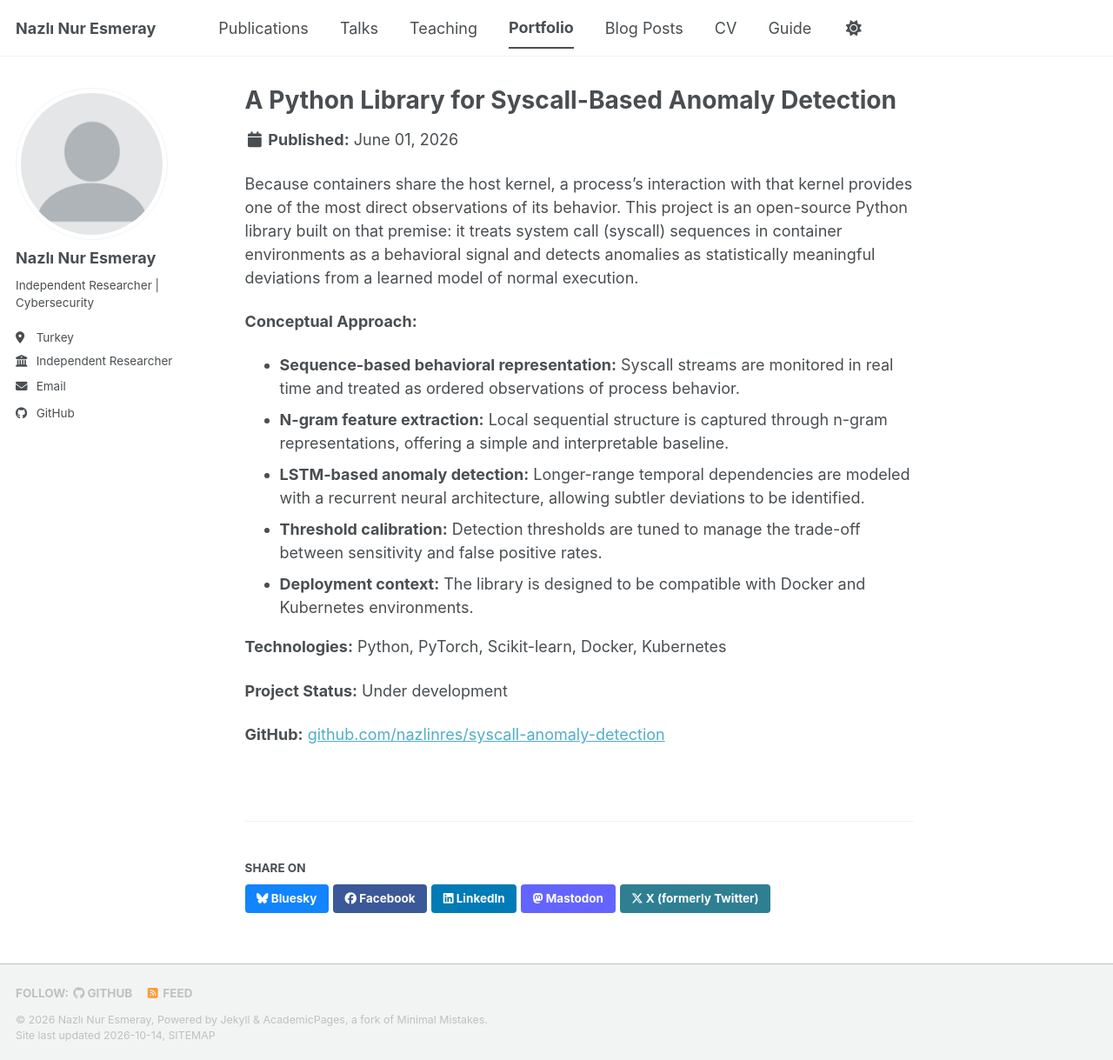
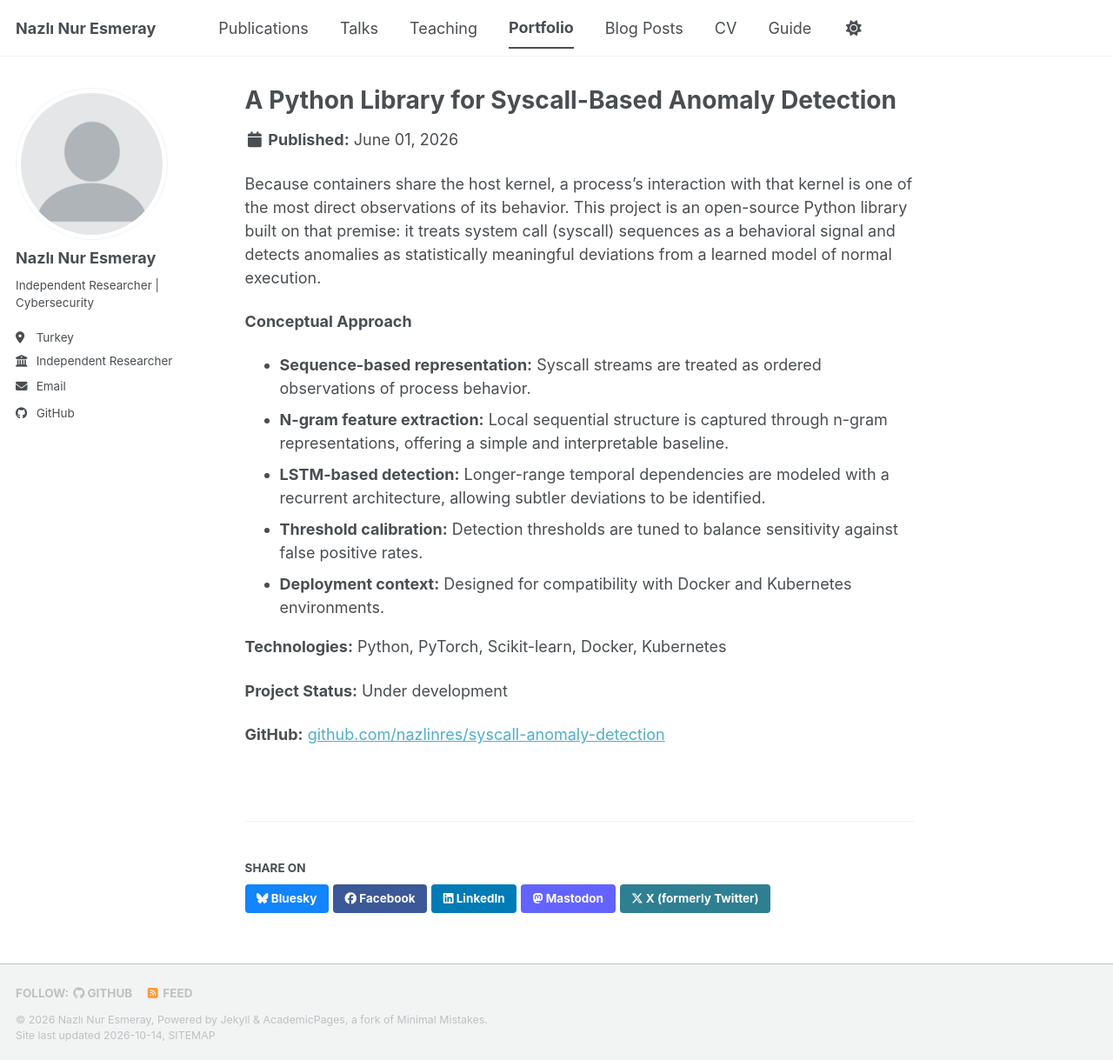
Before and after one commit to nazlinres/nazlinres.github.io, a Jekyll site: the page built from _portfolio/2026-06-01-syscall-anomaly-detection.md, in a window 1280 px wide and 1219 px high. Shown: the whole window at 87% size. Built offline with Jekyll 4.4.1, drawn with Linux system fonts in a browser that asks for light colours; a style sheet for code colours, icons or effects is not loaded.

Commit message:
Update 2026-06-01-syscall-anomaly-detection.md

```diff
--- a/_portfolio/2026-06-01-syscall-anomaly-detection.md
+++ b/_portfolio/2026-06-01-syscall-anomaly-detection.md
@@ -1,20 +1,18 @@
 ---
 title: "A Python Library for Syscall-Based Anomaly Detection"
+excerpt: "An open-source library that models system call sequences in container environments to detect deviations from normal behavior. <br/><img src='/images/500x300.png'>"
 collection: portfolio
-permalink: /portfolio/2026-06-01-syscall-anomaly-detection
-excerpt: 'An open-source Python library that models system call sequences in container environments as a basis for detecting deviations from normal behavior.'
-date: 2026-06-01
 ---
 
-Because containers share the host kernel, a process's interaction with that kernel provides one of the most direct observations of its behavior. This project is an open-source Python library built on that premise: it treats system call (syscall) sequences in container environments as a behavioral signal and detects anomalies as statistically meaningful deviations from a learned model of normal execution.
+Because containers share the host kernel, a process's interaction with that kernel is one of the most direct observations of its behavior. This project is an open-source Python library built on that premise: it treats system call (syscall) sequences as a behavioral signal and detects anomalies as statistically meaningful deviations from a learned model of normal execution.
 
-**Conceptual Approach:**
+**Conceptual Approach**
 
-- **Sequence-based behavioral representation:** Syscall streams are monitored in real time and treated as ordered observations of process behavior.
+- **Sequence-based representation:** Syscall streams are treated as ordered observations of process behavior.
 - **N-gram feature extraction:** Local sequential structure is captured through n-gram representations, offering a simple and interpretable baseline.
-- **LSTM-based anomaly detection:** Longer-range temporal dependencies are modeled with a recurrent neural architecture, allowing subtler deviations to be identified.
-- **Threshold calibration:** Detection thresholds are tuned to manage the trade-off between sensitivity and false positive rates.
-- **Deployment context:** The library is designed to be compatible with Docker and Kubernetes environments.
+- **LSTM-based detection:** Longer-range temporal dependencies are modeled with a recurrent architecture, allowing subtler deviations to be identified.
+- **Threshold calibration:** Detection thresholds are tuned to balance sensitivity against false positive rates.
+- **Deployment context:** Designed for compatibility with Docker and Kubernetes environments.
 
 **Technologies:** Python, PyTorch, Scikit-learn, Docker, Kubernetes
 
```
